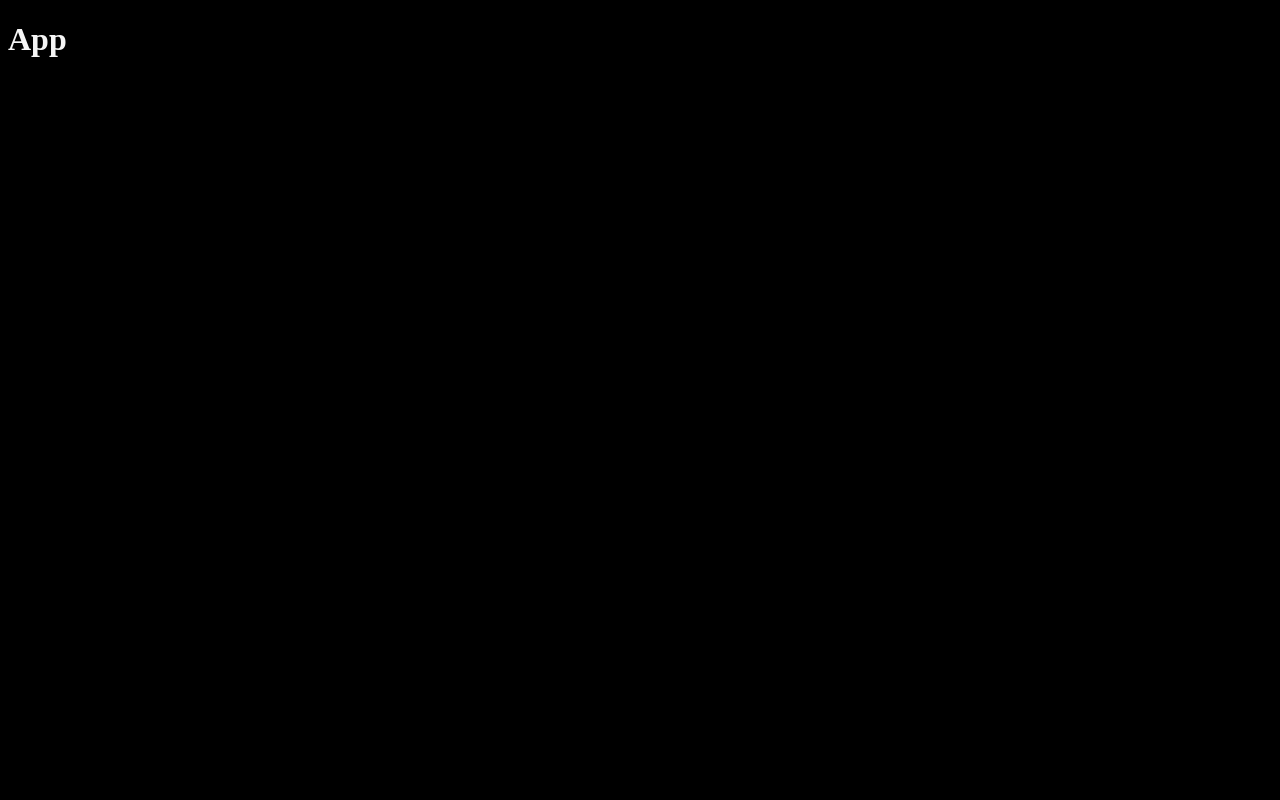
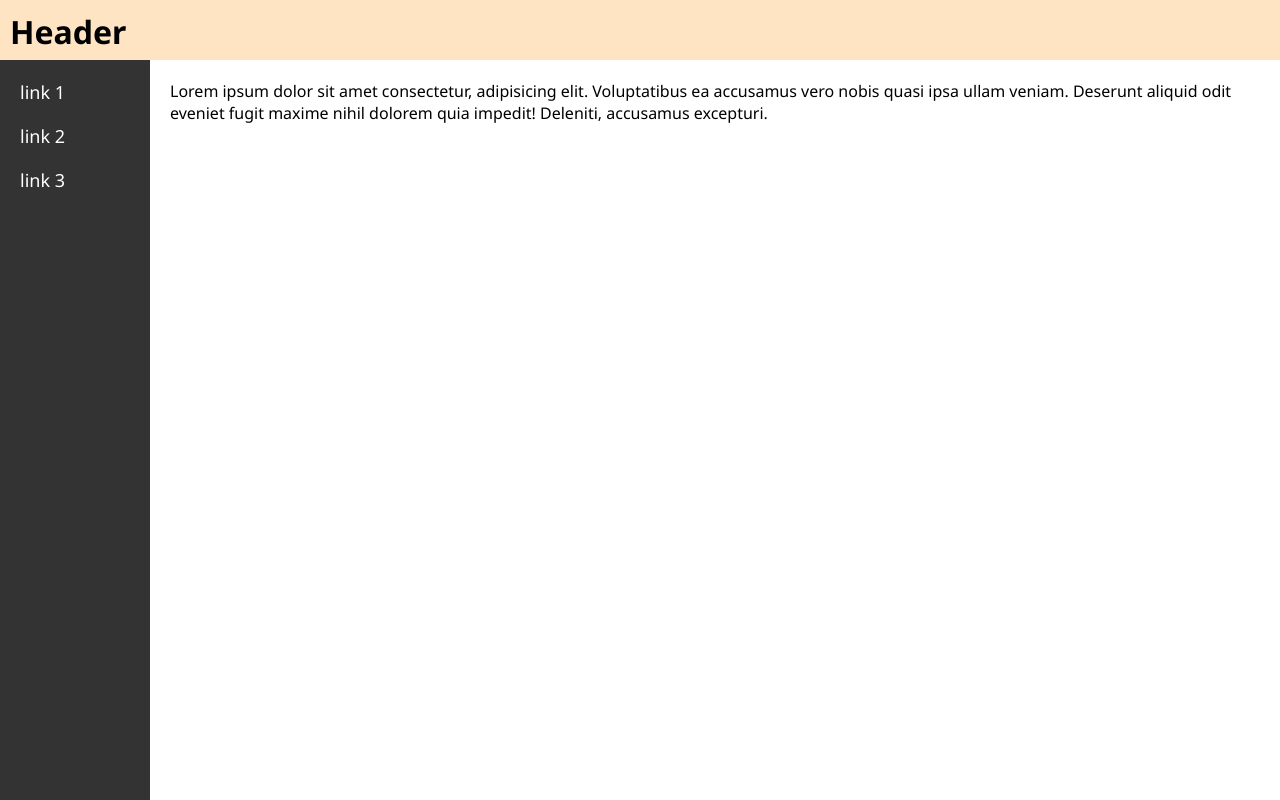
Before and after one commit to HP-002/portfolio, a React (Vite) app: page / in a window 1280 px wide. Built offline with nearby package versions, Linux system fonts and the light colour scheme.

Commit message:
Add Header, Sidebar and Body components. Add styles to position them.

```diff
--- a/index.html
+++ b/index.html
@@ -1,10 +1,16 @@
-<!doctype html>
+<!DOCTYPE html>
 <html lang="en">
   <head>
+    <link rel="preconnect" href="https://fonts.googleapis.com" />
+    <link rel="preconnect" href="https://fonts.gstatic.com" crossorigin />
+    <link
+      href="https://fonts.googleapis.com/css2?family=Inter:ital,opsz,wght@0,14..32,100..900;1,14..32,100..900&family=Noto+Sans:ital,wght@0,100..900;1,100..900&display=swap"
+      rel="stylesheet"
+    />
     <meta charset="UTF-8" />
     <link rel="icon" type="image/svg+xml" href="" />
     <meta name="viewport" content="width=device-width, initial-scale=1.0" />
-    <title>Title</title>
+    <title>Het Patel</title>
   </head>
   <body>
     <div id="root"></div>
--- a/package.json
+++ b/package.json
@@ -1,5 +1,5 @@
 {
-  "name": "vite-react-js-template",
+  "name": "portfolio",
   "private": true,
   "version": "0.0.0",
   "type": "module",
--- a/src/Components/App.jsx
+++ b/src/Components/App.jsx
@@ -1,9 +1,18 @@
+import Header from './Header'
+import Sidebar from './Sidebar'
+import Body from './Body'
+import '../styles/app.css'
 
 function App() {
-
-  return (
-    <h1>App</h1>
-  )
+    return (
+        <>
+            <Header />
+            <section className="main">
+                <Sidebar />
+                <Body />
+            </section>
+        </>
+    )
 }
 
 export default App
--- /dev/null
+++ b/src/Components/Body.jsx
@@ -0,0 +1,11 @@
+import '../styles/body.css'
+
+function Body() {
+    return (
+        <section className='body'>
+            <p>Lorem ipsum dolor sit amet consectetur, adipisicing elit. Voluptatibus ea accusamus vero nobis quasi ipsa ullam veniam. Deserunt aliquid odit eveniet fugit maxime nihil dolorem quia impedit! Deleniti, accusamus excepturi.</p>
+        </section>
+    )
+}
+
+export default Body;
--- /dev/null
+++ b/src/Components/Header.jsx
@@ -0,0 +1,11 @@
+import '../styles/header.css'
+
+function Header() {
+    return (
+        <header className="header">
+            <h1>Header</h1>
+        </header>
+    )
+}
+
+export default Header
--- /dev/null
+++ b/src/Components/Sidebar.jsx
@@ -0,0 +1,35 @@
+import '../styles/sidebar.css'
+
+function Sidebar() {
+    return (
+        <aside className="sidebar">
+            <ul>
+                <li>
+                    <a
+                        href="#"
+                    >
+                        link 1
+                    </a>
+                </li>
+
+                <li>
+                    <a
+                        href="#"
+                    >
+                        link 2
+                    </a>
+                </li>
+
+                <li>
+                    <a
+                        href="#"
+                    >
+                        link 3
+                    </a>
+                </li>
+            </ul>
+        </aside>
+    )
+}
+
+export default Sidebar
--- a/src/main.jsx
+++ b/src/main.jsx
@@ -1,6 +1,5 @@
 import { StrictMode } from 'react'
 import { createRoot } from 'react-dom/client'
-import './styles/index.css'
 import App from './Components/App.jsx'
 
 createRoot(document.getElementById('root')).render(
--- /dev/null
+++ b/src/styles/app.css
@@ -0,0 +1,14 @@
+* {
+  margin: 0;
+  padding: 0;
+  background-color: rgb(255, 255, 255);
+  color: rgb(0, 0, 0);
+  font-family: "Noto Sans", "Inter", sans-serif;
+}
+
+.main {
+  margin: 0;
+  padding: 0;
+  margin-top: 60px;
+  height: calc(100vh - 60px);
+}
--- /dev/null
+++ b/src/styles/body.css
@@ -0,0 +1,7 @@
+section > .body {
+  margin-left: 150px;
+  padding: 20px;
+  box-sizing: border-box;
+  width: calc(100vw - 150px);
+  height: calc(100vh - 60px);
+}
--- /dev/null
+++ b/src/styles/header.css
@@ -0,0 +1,16 @@
+.header {
+  margin: 0;
+  padding: 10px;
+  background-color: bisque;
+  position: fixed;
+  top: 0;
+  left: 0;
+  right: 0;
+  height: 60px;
+  box-sizing: border-box;
+  z-index: 1000;
+}
+
+.header > * {
+  background-color: transparent;
+}
--- a/src/styles/index.css
+++ /dev/null
@@ -1,4 +0,0 @@
-* {
-  background-color: black;
-  color: whitesmoke;
-}
--- /dev/null
+++ b/src/styles/sidebar.css
@@ -0,0 +1,36 @@
+.sidebar {
+  width: 150px;
+  background-color: #333;
+  color: white;
+  padding: 20px;
+  box-sizing: border-box;
+  height: 100%;
+  position: fixed;
+  top: 60px;
+  left: 0;
+  overflow-y: auto;
+}
+
+.sidebar > ul {
+  margin: 0;
+  background-color: transparent;
+  list-style: none;
+  list-style-position: inside;
+  padding-left: 0;
+  display: flex;
+  flex-direction: column;
+  gap: 20px;
+}
+
+.sidebar > ul > li {
+  background-color: transparent;
+  color: white;
+  text-decoration: none;
+  font-size: 18px;
+}
+
+a {
+  background-color: transparent;
+  color: white;
+  text-decoration: none;
+}
```
Also changed, not shown: 2 other files (tests, documents, lock files or other folders).
